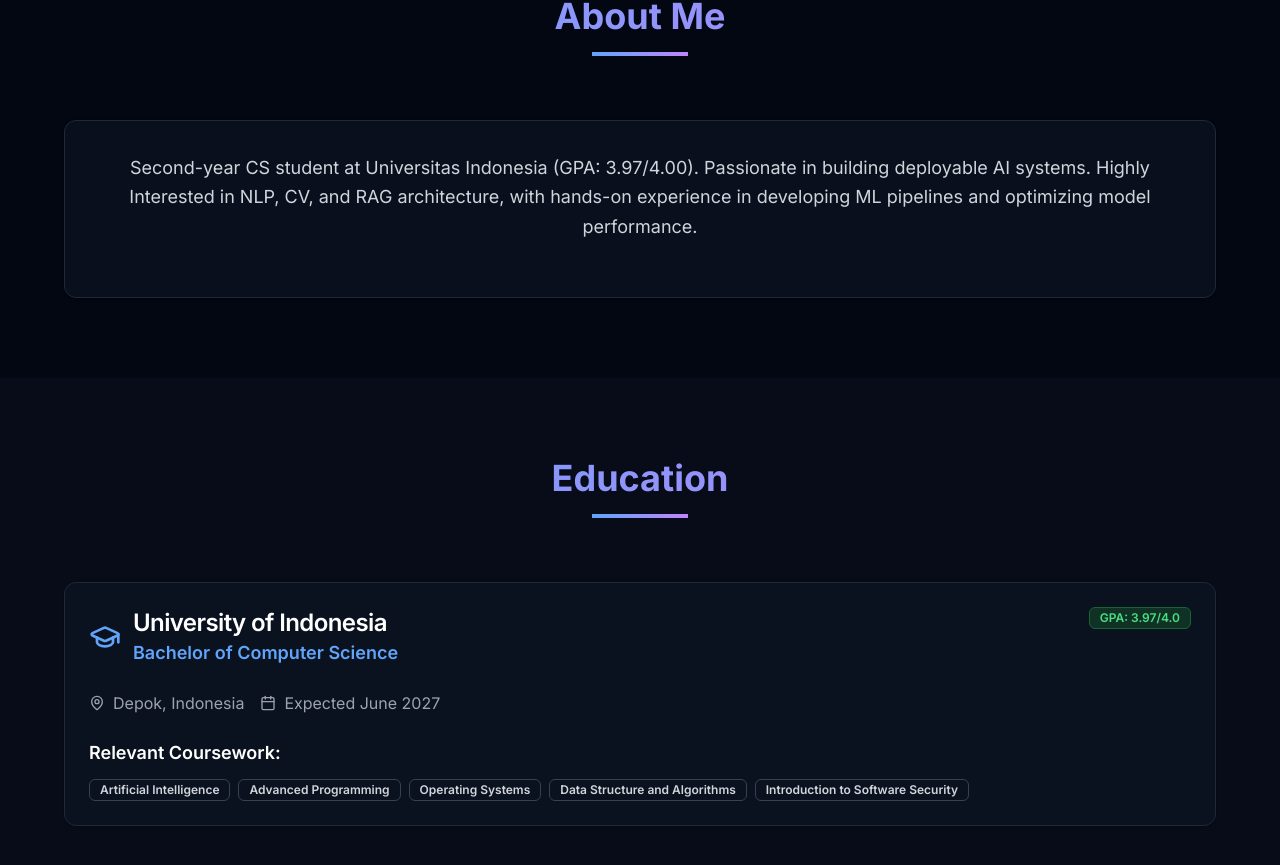
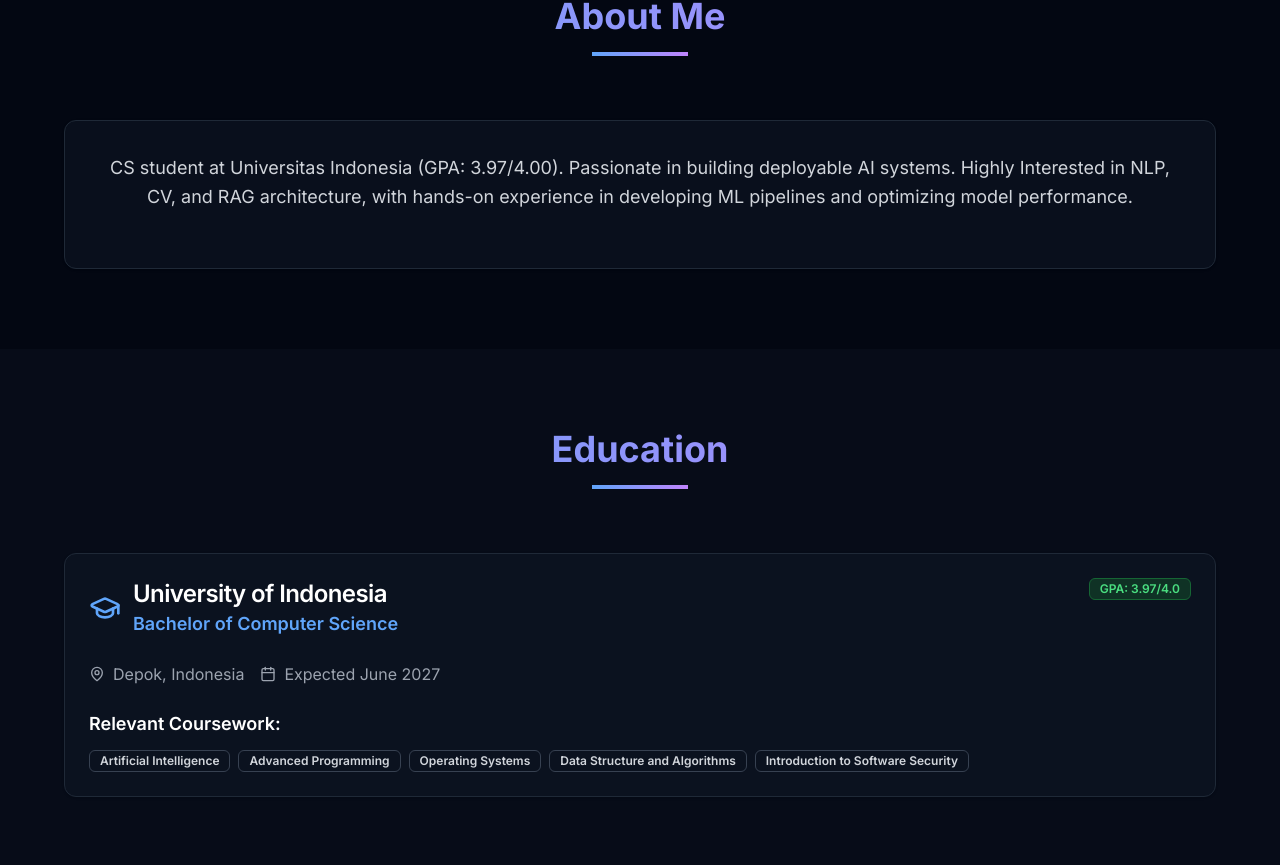
Before and after one commit to n0-codes/portofolio-web, a Next.js app: page / in a window 1280 px wide. Shown: the part 884-1749 px from the top of the page. Built offline with nearby package versions, Linux system fonts and the light colour scheme.

Commit message:
fix about description

```diff
--- a/src/components/about.tsx
+++ b/src/components/about.tsx
@@ -29,7 +29,7 @@
           <Card className="bg-gray-900/50 border-gray-800">
             <CardContent className="p-8">
               <p className="text-lg text-gray-300 leading-relaxed mb-6 text-center">
-                Second-year CS student at Universitas Indonesia (GPA: 3.97/4.00). Passionate in building deployable AI systems. Highly Interested in NLP, CV, and RAG architecture, with hands-on experience in developing ML pipelines and optimizing model performance.
+                CS student at Universitas Indonesia (GPA: 3.97/4.00). Passionate in building deployable AI systems. Highly Interested in NLP, CV, and RAG architecture, with hands-on experience in developing ML pipelines and optimizing model performance.
               </p>
             </CardContent>
           </Card>
```
